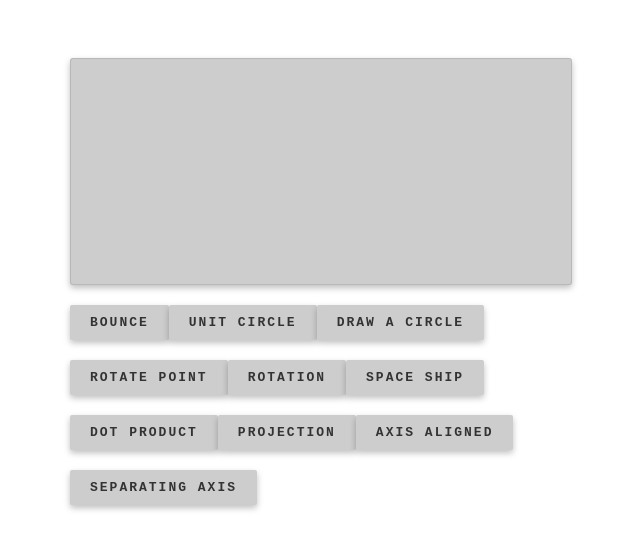
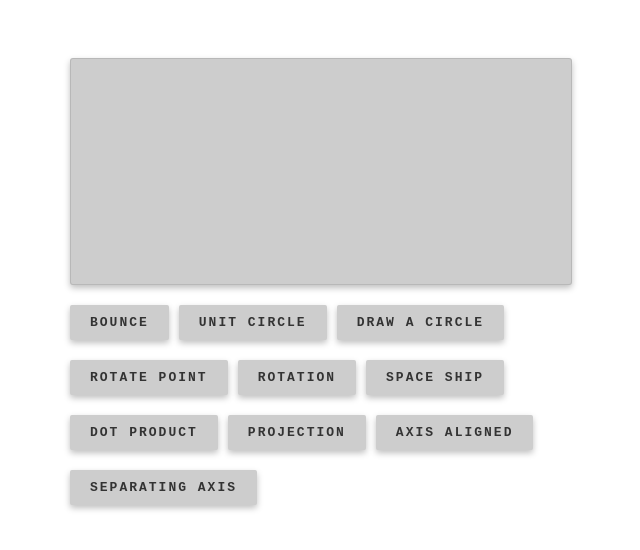
Before and after one commit to sean-codes/vector-concepts, a website: page index.html in a window 1280 px wide. Shown: the whole page, without its empty margins (320-960 px from the left). Drawn offline with Linux system fonts and the light colour scheme.

Commit message:
margin on stylesheet

```diff
--- a/style.css
+++ b/style.css
@@ -31,7 +31,7 @@ a{
    box-shadow: 0px 3px 6px rgba(0, 0, 0, 0.25);
    padding:10px 20px;
    text-transform:uppercase;
-   margin:20px 0px 0px 0px;
+   margin:20px 10px 0px 0px;
    display:inline-block;
    font-weight:600;
    position:relative;
```
